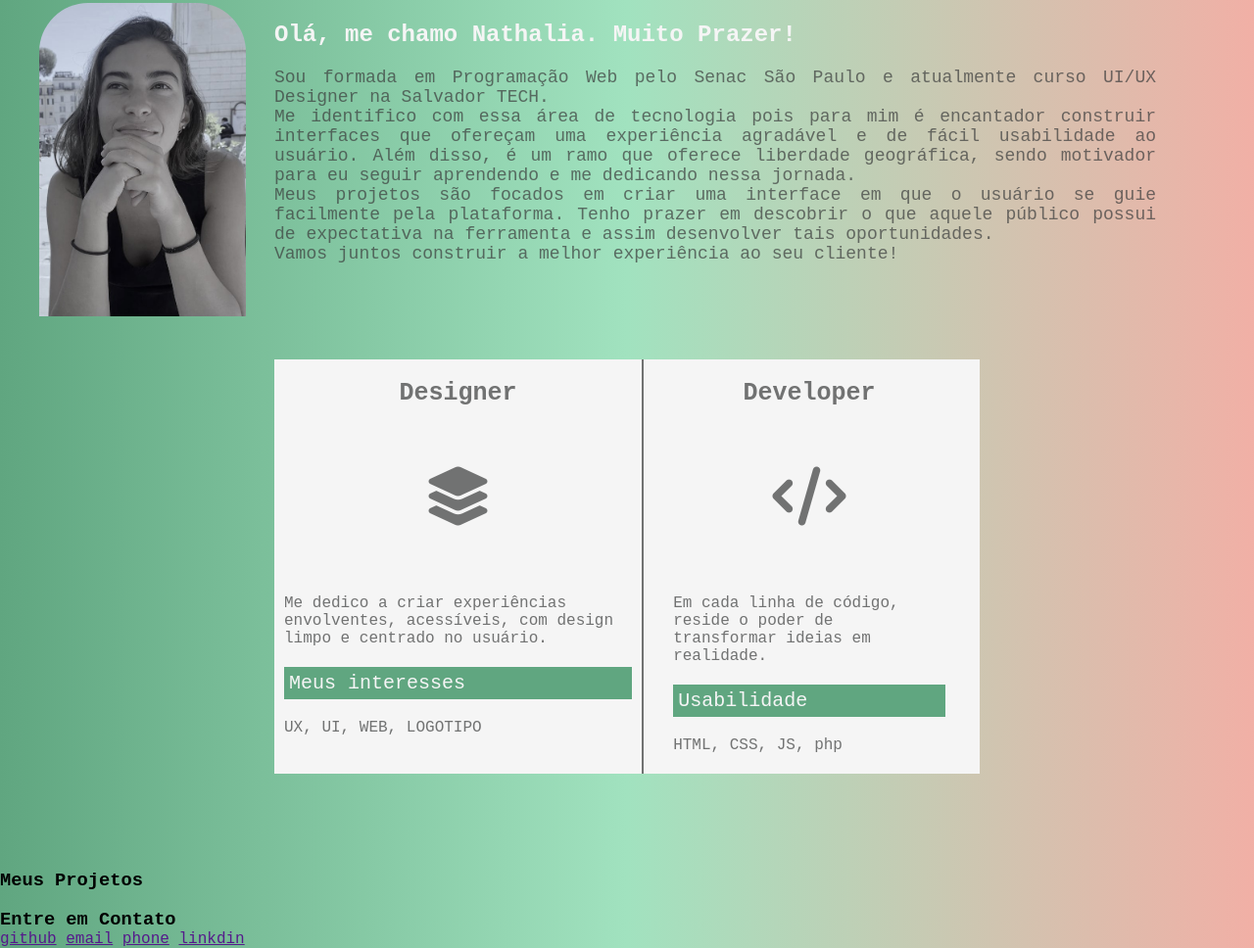
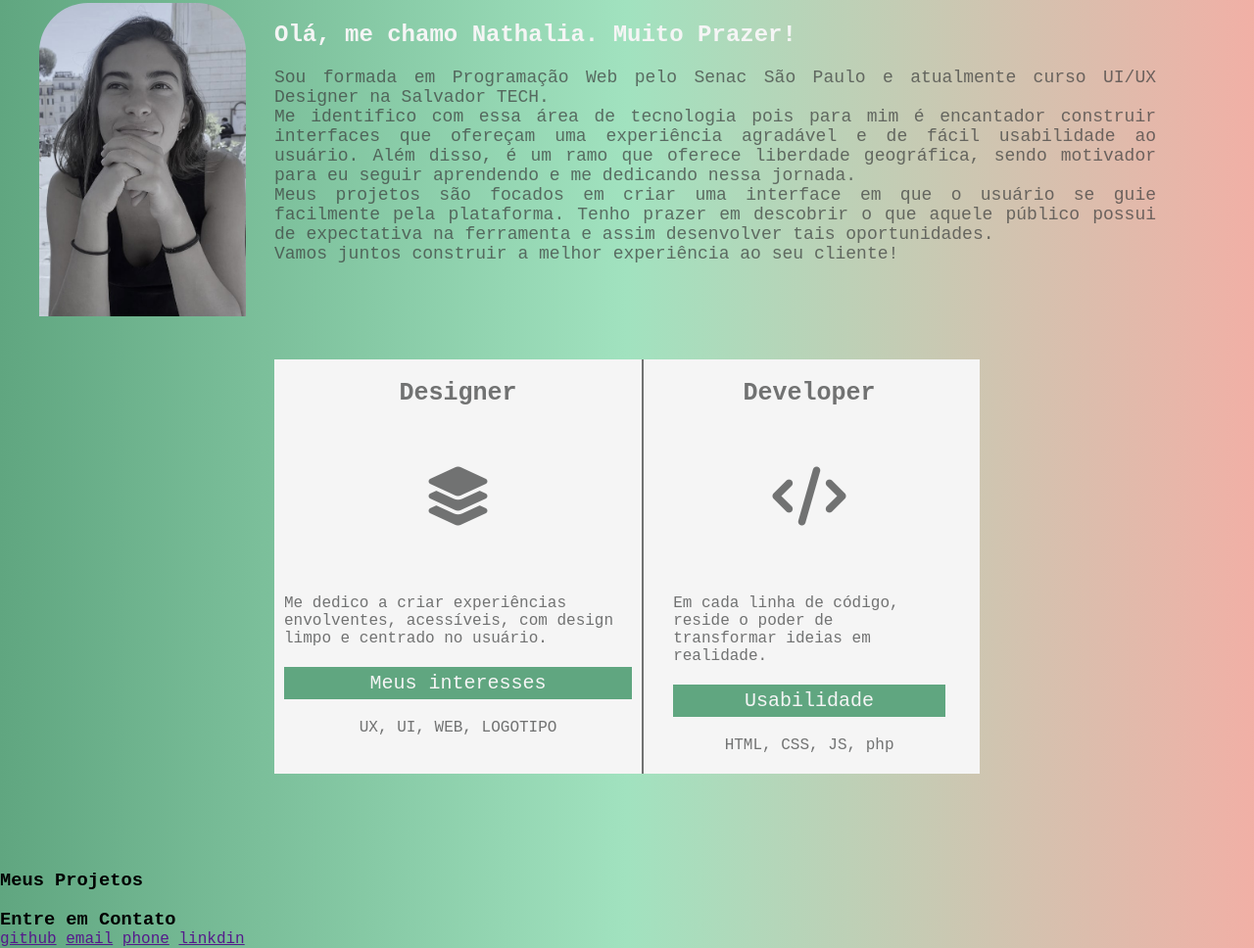
Before and after one commit to nagarcia94/Nathalia, a plain HTML site: page index.html in a window 1280 px wide. Shown: the part 756-1724 px from the top of the page at 98% size. Drawn offline with Linux system fonts and the light colour scheme; a web font is replaced by a local one.

Commit message:
ajustes e add foto

```diff
--- a/css/style.css
+++ b/css/style.css
@@ -146,6 +146,11 @@ img {
     margin-left: 100px;
 }
 
+.text p {
+    text-align: center;
+}
+
+
 .design {
     border-right: 2px solid var(--cor-cinzaletra);
 }
--- a/index.html
+++ b/index.html
@@ -44,15 +44,15 @@
             <i class="fa-solid fa-layer-group"></i>
             <p>Me dedico a criar experiências envolventes, acessíveis, com design
                 limpo e centrado no usuário. </p>
-                <p class="ground"> Meus interesses</p>
-                <p>UX, UI, WEB, LOGOTIPO</p>
+                <span class="text"><p class="ground"> Meus interesses</p>
+                <p>UX, UI, WEB, LOGOTIPO</p></span>
         </div>
         <div class="developer">
             <h3>Developer</h3>
             <i class="fa-solid fa-code"></i>
             <p>Em cada linha de código, reside o poder de transformar ideias em realidade.</p>
-            <p class="ground">Usabilidade</p>
-            <p>HTML, CSS, JS, php</p>
+            <span class="text"><p class="ground">Usabilidade</p>
+            <p>HTML, CSS, JS, php</p></span>
         </div>
     </article>
     <br>
```
Also changed, not shown: img/Microblog.png (added), img/simplicity .png (added), 1 other file.
